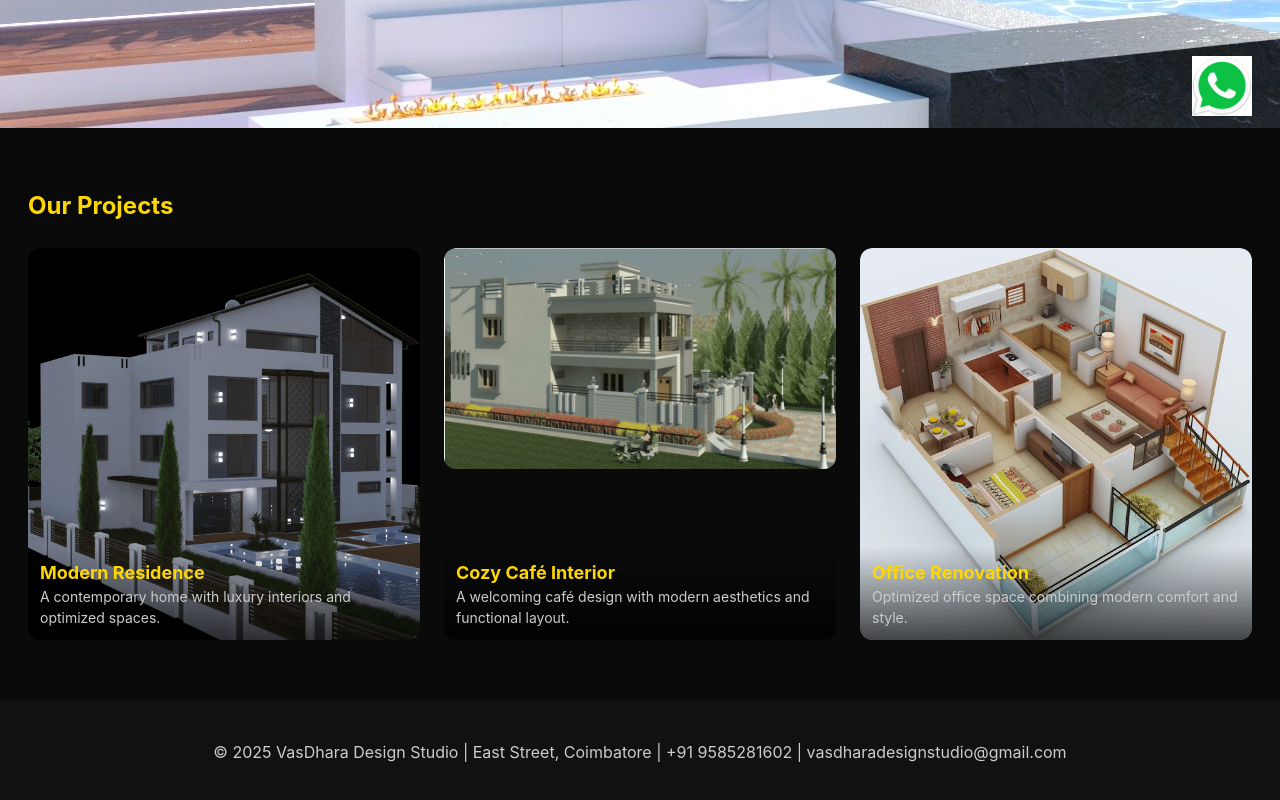
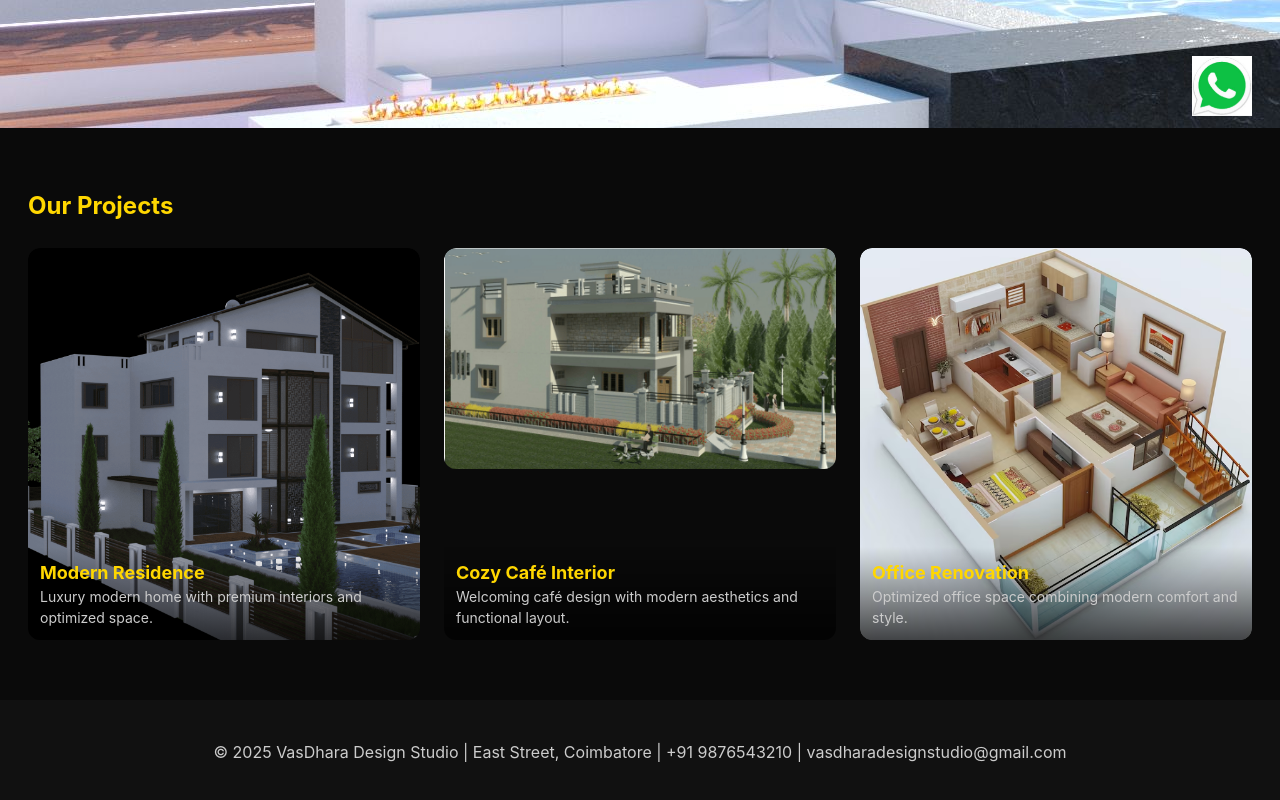
Before and after one commit to SindhuSidhu/VasDharaDesignStudio, a plain HTML site: page index.html in a window 1280 px wide. Shown: the part 656-1456 px from the top of the page. Drawn offline with Linux system fonts and the light colour scheme.

Commit message:
Update index.html

```diff
--- a/index.html
+++ b/index.html
@@ -18,7 +18,6 @@
   </nav>
 </header>
 
-<!-- Hero Section -->
 <section class="hero" style="background-image:url('assets/hero-lux1.jpg');">
   <div class="hero-content fade-in">
     <h1>Luxury Spaces that Inspire</h1>
@@ -27,7 +26,6 @@
   </div>
 </section>
 
-<!-- Our Projects -->
 <section class="section fade-in">
   <h2>Our Projects</h2>
   <div class="projects-grid">
@@ -35,14 +33,14 @@
       <img src="assets/project1.jpg" alt="Modern Residence">
       <div class="project-info">
         <h3>Modern Residence</h3>
-        <p>A contemporary home with luxury interiors and optimized spaces.</p>
+        <p>Luxury modern home with premium interiors and optimized space.</p>
       </div>
     </div>
     <div class="project-card">
       <img src="assets/project2.jpg" alt="Cozy Café">
       <div class="project-info">
         <h3>Cozy Café Interior</h3>
-        <p>A welcoming café design with modern aesthetics and functional layout.</p>
+        <p>Welcoming café design with modern aesthetics and functional layout.</p>
       </div>
     </div>
     <div class="project-card">
@@ -56,10 +54,9 @@
 </section>
 
 <footer class="fade-in">
-  <p>© <span id="year"></span> VasDhara Design Studio | East Street, Coimbatore | +91 9585281602 | vasdharadesignstudio@gmail.com</p>
+  <p>© <span id="year"></span> VasDhara Design Studio | East Street, Coimbatore | +91 9876543210 | vasdharadesignstudio@gmail.com</p>
 </footer>
 
-<!-- Floating WhatsApp -->
 <a href="https://wa.me/919876543210" target="_blank" class="whatsapp-float">
   <img src="assets/whatsapp.png" alt="WhatsApp">
 </a>
```
